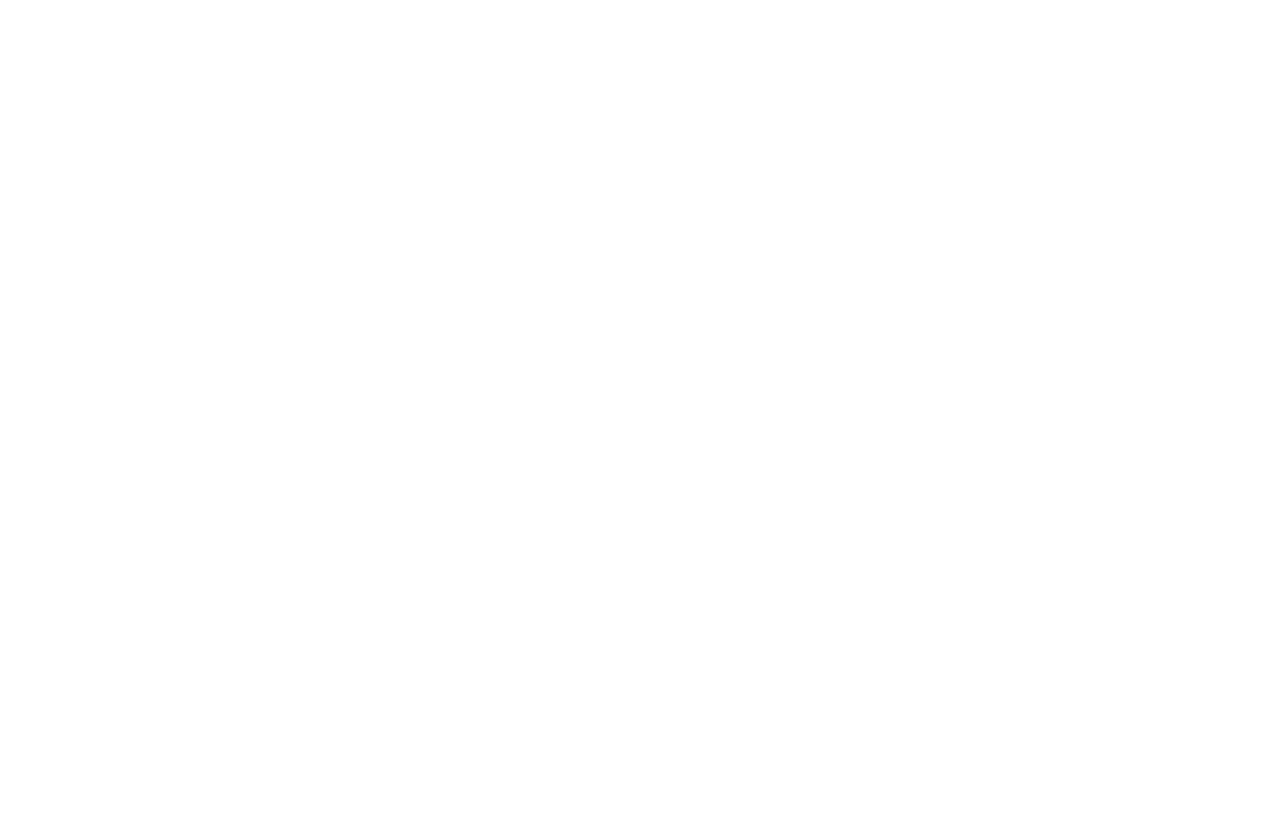
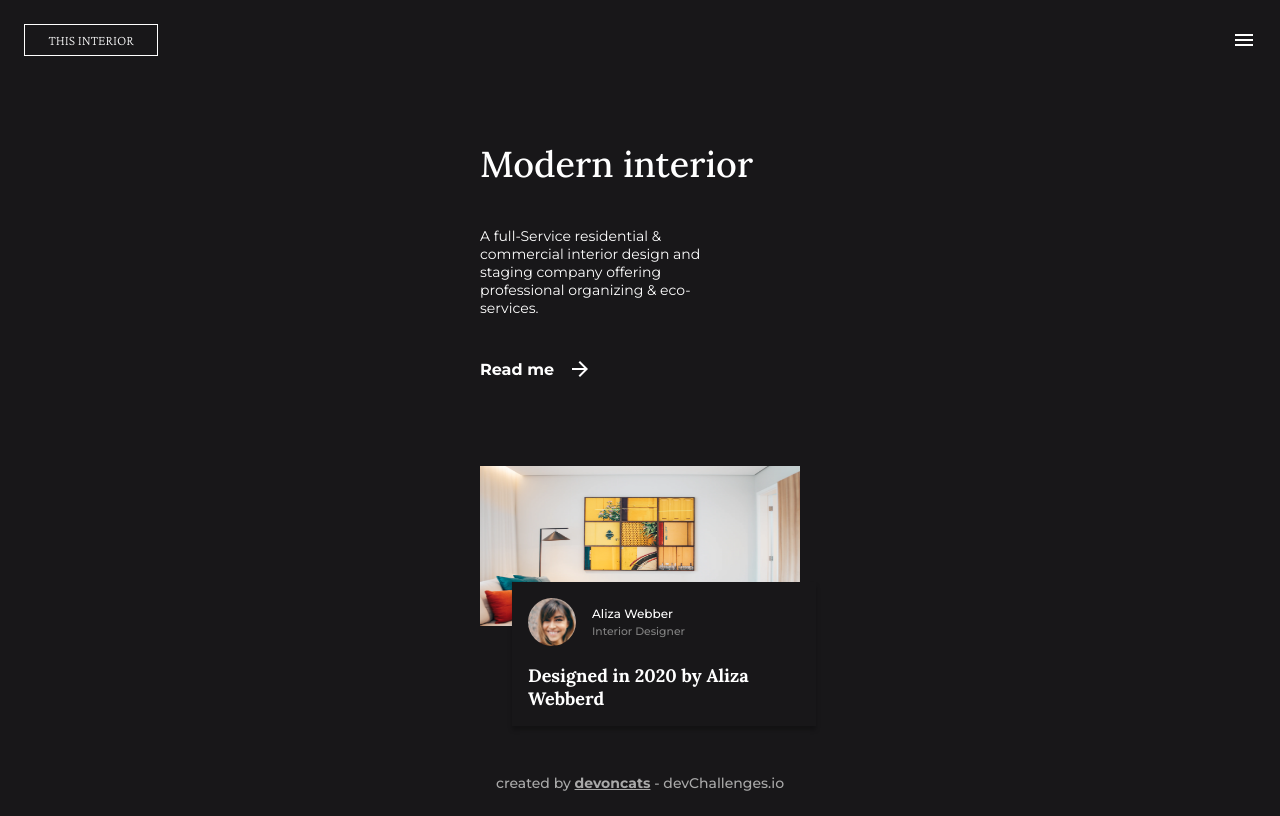
Before and after one commit to devoncats/interior_consultant, a plain HTML site: page index.html in a window 1280 px wide. Drawn offline with nearby package versions, Linux system fonts and the light colour scheme.

Commit message:
Almost end of the project

```diff
--- a/index.html
+++ b/index.html
@@ -1,11 +1,76 @@
+<!-- HAMBURGER MENU IS NOT WORKING -->
+
 <!DOCTYPE html>
 <html lang="en">
+
 <head>
   <meta charset="UTF-8">
   <meta name="viewport" content="width=device-width, initial-scale=1.0">
   <title>Interior Consultant | devoncats</title>
+  <link rel="shortcut icon" href="./public/devchallenges.png" type="image/png">
+  <link rel="stylesheet" href="style.css">
+  <!-- Material icons font -->
+  <link rel="stylesheet"
+    href="https://fonts.googleapis.com/css2?family=Material+Symbols+Outlined:opsz,wght,FILL,GRAD@20..48,100..700,0..1,-50..200" />
 </head>
+
 <body>
+  <header>
+    <nav>
+      <article class="logo">
+        <a href="">THIS INTERIOR</a>
+      </article>
 
+      <article class="links">
+        <ul>
+          <li class="selected">Home</li>
+          <li>Collection</li>
+          <li>About</li>
+          <li>Contact</li>
+        </ul>
+      </article>
+
+      <article class="menu">
+        <span class="material-symbols-outlined">menu</span>
+      </article>
+    </nav>
+  </header>
+
+  <main>
+    <article class="text">
+      <h1>Modern interior</h1>
+      <p>
+        A full-Service residential & commercial interior design and staging company offering professional organizing &
+        eco-services.
+      </p>
+      <a href="">
+        Read me
+        <span class="material-symbols-outlined">arrow_forward</span>
+      </a>
+    </article>
+
+    <article>
+      <img class="design" src="/public/photo1.png" alt="" />
+
+      <div class="designer">
+        <section class="designer-info">
+          <img src="/public/photo2.png" alt="">
+          <div class="designer-info-text">
+            <h1>Aliza Webber</h1>
+            <p>Interior Designer</p>
+          </div>
+        </section>
+
+        <section class="designer-text">
+          <p>Designed in 2020 by Aliza Webberd</p>
+        </section>
+      </div>
+    </article>
+  </main>
+
+  <footer>
+    <div class="copyright">created by <a href="">devoncats</a> - devChallenges.io</div>
+  </footer>
 </body>
+
 </html>
--- a/style.css
+++ b/style.css
@@ -0,0 +1,270 @@
+@import url('https://fonts.googleapis.com/css2?family=Crimson+Pro:wght@200&family=Lora:wght@500;700&family=Montserrat:wght@400;500;700&display=swap');
+
+/* font-family: 'Crimson Pro', serif;
+font-family: 'Lora', serif;
+font-family: 'Montserrat', sans-serif; */
+
+:root {
+  background: #181719;
+  color: #ffffff;
+  overflow: hidden;
+}
+
+* {
+  margin: 0;
+  padding: 0;
+  box-sizing: border-box;
+}
+
+body {
+  display: flex;
+  flex-direction: column;
+  height: 96vh;
+  justify-content: space-between;
+  margin: 1.5rem 10rem 1.5rem 10rem;
+}
+
+nav {
+  display: flex;
+  align-items: center;
+  justify-content: space-between;
+}
+
+.logo {
+  width: 8.375rem;
+  height: 2rem;
+
+  display: flex;
+  align-items: center;
+  justify-content: center;
+
+  border: 1px solid #ffffff;
+}
+
+.logo a {
+  font-family: 'Crimson Pro', serif;
+  font-size: 0.875rem;
+  font-style: normal;
+  text-decoration: none;
+  font-weight: 200;
+  color: #ffffff;
+}
+
+.menu {
+  display: none;
+}
+
+.links ul {
+  display: flex;
+  list-style: none;
+
+  font-family: 'Montserrat', sans-serif;
+  font-size: 1.125rem;
+  font-weight: 500;
+}
+
+.links li {
+  margin-left: 5rem;
+  cursor: pointer;
+}
+
+.selected {
+  font-weight: 700;
+}
+.selected::after {
+  content: '';
+  display: block;
+  width: 100%;
+  height: 0.125rem;
+  background: #ffffff;
+  margin-top: 0.5rem;
+}
+
+main {
+  display: flex;
+  height: 70%;
+}
+
+.text {
+  display: flex;
+  flex: 1;
+  flex-direction: column;
+  justify-content: center;
+  gap: 2.5rem;
+}
+
+.text h1 {
+  font-family: 'Lora', serif;
+  font-size: 3rem;
+  font-weight: 500;
+}
+
+.text p {
+  width: 22rem;
+  font-family: 'Montserrat', sans-serif;
+  font-size: 1.5rem;
+  font-weight: 400;
+}
+
+.text a {
+  display: flex;
+  align-items: center;
+  width: fit-content;
+  gap: 1rem;
+  font-family: 'Montserrat', sans-serif;
+  font-weight: 700;
+  text-decoration: none;
+  color: #ffffff;
+}
+
+.design {
+  width: 50rem;
+  height: 35rem;
+}
+
+.designer {
+  position: relative;
+  bottom: 6.5rem;
+  left: 22rem;
+
+  display: flex;
+  flex-direction: column;
+  justify-content: space-between;
+
+  width: 25rem;
+  height: 12rem;
+
+  padding: 1rem;
+
+  background: #181719;
+  box-shadow: 0 4px 4px 0 rgba(0, 0, 0, 0.25);
+}
+
+.designer-info {
+  display: flex;
+  gap: 1rem ;
+}
+
+.designer-info-text {
+  display: flex;
+  flex-direction: column;
+  justify-content: center;
+  gap: 0.25rem;
+  font-family: 'Montserrat', sans-serif;
+}
+
+.designer-info-text h1 {
+  font-size: 0.875rem;
+  font-weight: 500;
+}
+
+.designer-info-text p {
+  font-size: 0.75rem;
+  font-weight: 500;
+  color: #828282;
+}
+
+.designer-info img {
+  width: 3rem;
+  border-radius: 999px;
+}
+
+.designer-text {
+  position: relative;
+  bottom: 10%;
+  width: 240px;
+  font-family: 'Lora', serif;
+  font-size: 1.5rem;
+  font-weight: 700;
+  color: #ffffff;
+}
+
+footer {
+  display: flex;
+  justify-content: center;
+}
+
+.copyright {
+  font-family: 'Montserrat', sans-serif;
+  font-size: 0.875rem;
+  font-weight: 500;
+  color: #a9a9a9;
+}
+
+.copyright a {
+  font-weight: 700;
+  color: #a9a9a9;
+}
+
+@media screen and (max-width: 1500px) {
+
+  /* *{
+    border: 1px solid red;
+  } */
+  body {
+    align-items: center;
+    margin: 1.5rem 0 1.5rem 0;
+
+  }
+
+  header {
+    width: 100%;
+  }
+
+  nav {
+    display: flex;
+    padding: 0 1.5rem 0 1.5rem;
+    justify-content: space-between;
+  }
+
+  .menu {
+    display: flex;
+  }
+
+  .links ul {
+    display: none;
+  }
+
+  main {
+    flex-direction: column;
+    height: 100%;
+  }
+
+  .text h1 {
+    font-size: 2.25rem;
+  }
+
+  .text p {
+    width: 15rem;
+    font-size: 0.875rem;
+  }
+
+  .text a {
+    gap: 0.875rem;
+  }
+
+  .design {
+    width: 20rem;
+    height: 10rem;
+  }
+
+  .designer {
+    width: 19rem;
+    height: 9rem;
+    bottom: 3rem;
+    left: 2rem;
+  }
+
+  .designer-info-text h1 {
+    font-size: 0.75rem;
+  }
+
+  .designer-info-text p {
+    font-size: 0.675rem;
+  }
+
+  .designer-text {
+    bottom: 0;
+    font-size: 1.125rem;
+  }
+}
```
